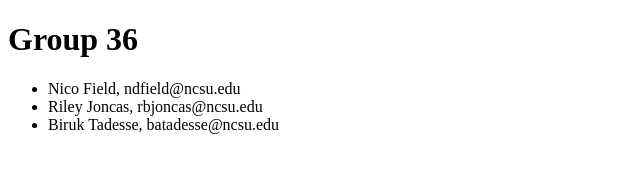
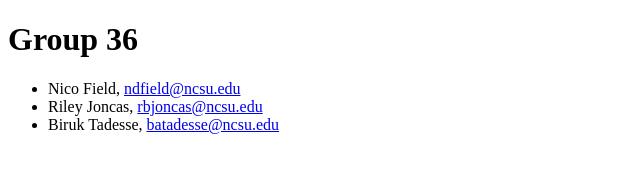
Before and after one commit to NCSU-CSC-510-F2024/git-homework, a plain HTML site: page index.html in a window 1280 px wide. Shown: the whole page, without its empty margins (0-640 px from the left). Drawn offline with Linux system fonts and the light colour scheme.

Commit message:
Added email links

```diff
--- a/index.html
+++ b/index.html
@@ -6,9 +6,9 @@
     <body>
         <h1>Group 36</h1>
         <ul>
-            <li>Nico Field, ndfield@ncsu.edu</li>
-            <li>Riley Joncas, rbjoncas@ncsu.edu</li>
-            <li>Biruk Tadesse, batadesse@ncsu.edu</li>
+            <li>Nico Field, <a href="mailto:ndfield@ncsu.edu">ndfield@ncsu.edu</a></li>
+            <li>Riley Joncas, <a href="mailto:rbjoncas@ncsu.edu">rbjoncas@ncsu.edu</a></li>
+            <li>Biruk Tadesse, <a href="mailto:batadesse@ncsu.edu">batadesse@ncsu.edu</a></li>
         </ul>
     </body>
 </html>
```
